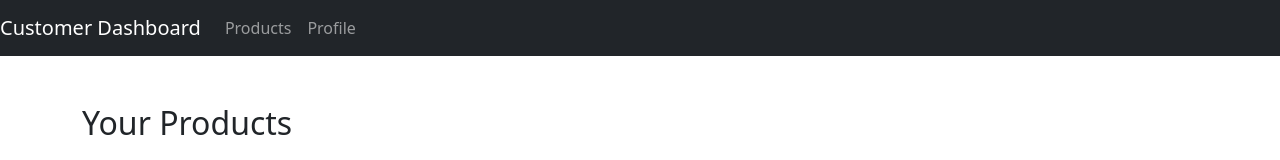
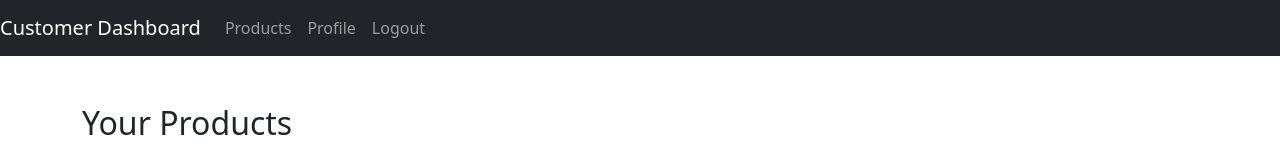
Before and after one commit to s3938145/Full-Stack-Project---Assignment-3, a React (Create React App) app in the folder client/: page /customer in a window 1280 px wide. Shown: the top 160 px of the page. Built offline with nearby package versions, Linux system fonts and the light colour scheme; no server answers; sample sign-in values are in the browser's storage.

Commit message:
added logout button to customer header bar

```diff
--- a/client/src/Components/Header/CustomerHeader.js
+++ b/client/src/Components/Header/CustomerHeader.js
@@ -16,6 +16,7 @@ function CustomerHeader() {
       <Nav className="mr-auto">
         <Nav.Link as={Link} to="/customer">Products</Nav.Link>
         { customerId && <Nav.Link as={Link} to={`/customer/dashboard`}>Profile</Nav.Link> }
+        { customerId && <Nav.Link as={Link} to={`/customer/logout`}>Logout</Nav.Link> }
       </Nav>
     </Navbar>
   );
--- a/client/src/Routes/Routes.js
+++ b/client/src/Routes/Routes.js
@@ -195,7 +195,7 @@ function Routes() {
             },
             {
               path: "logout",
-              element: <div>Logout</div>,  // Handle logout properly
+              element: <Logout />  // Handle logout properly
             },
           ],
         },
```
